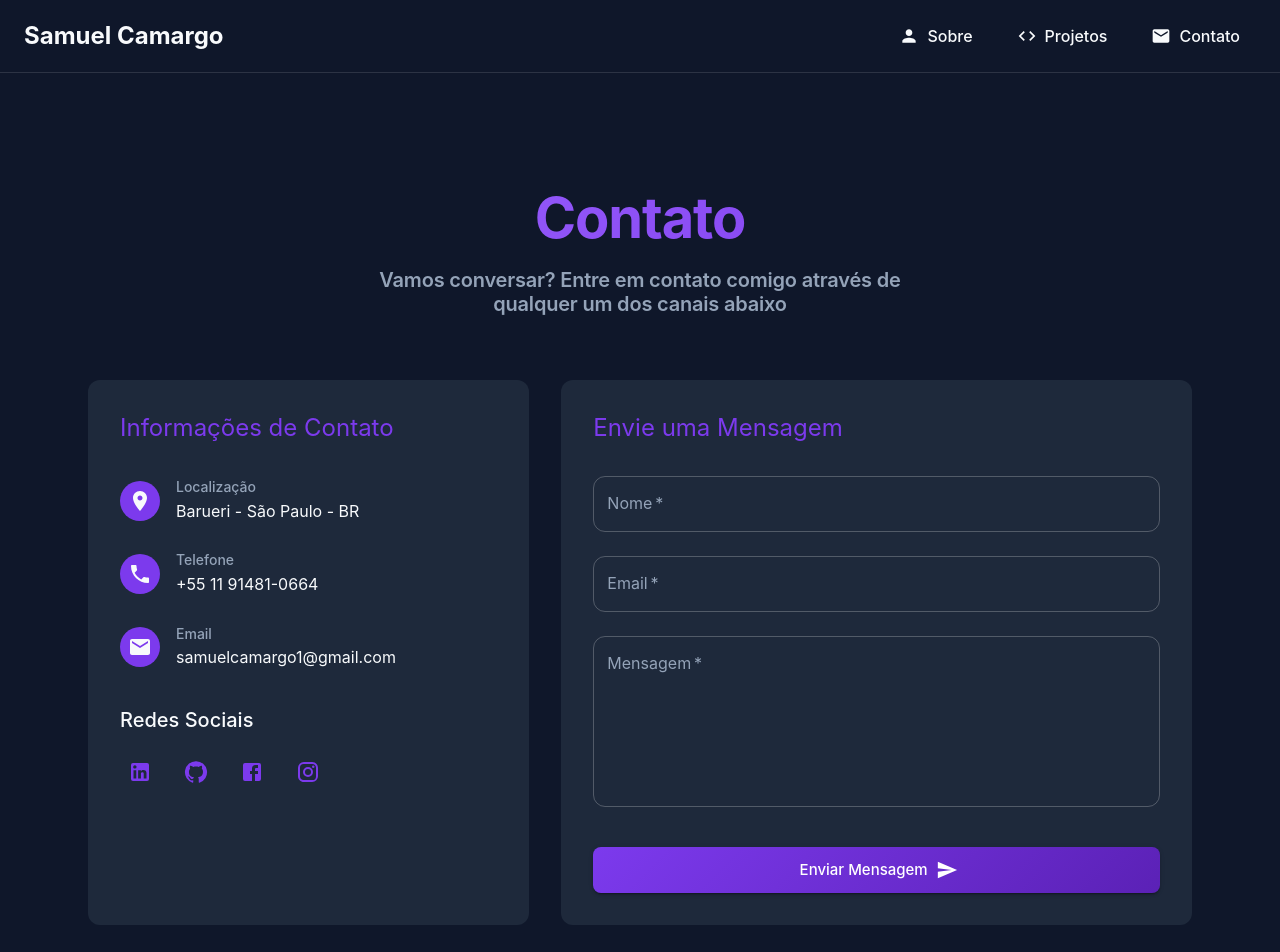
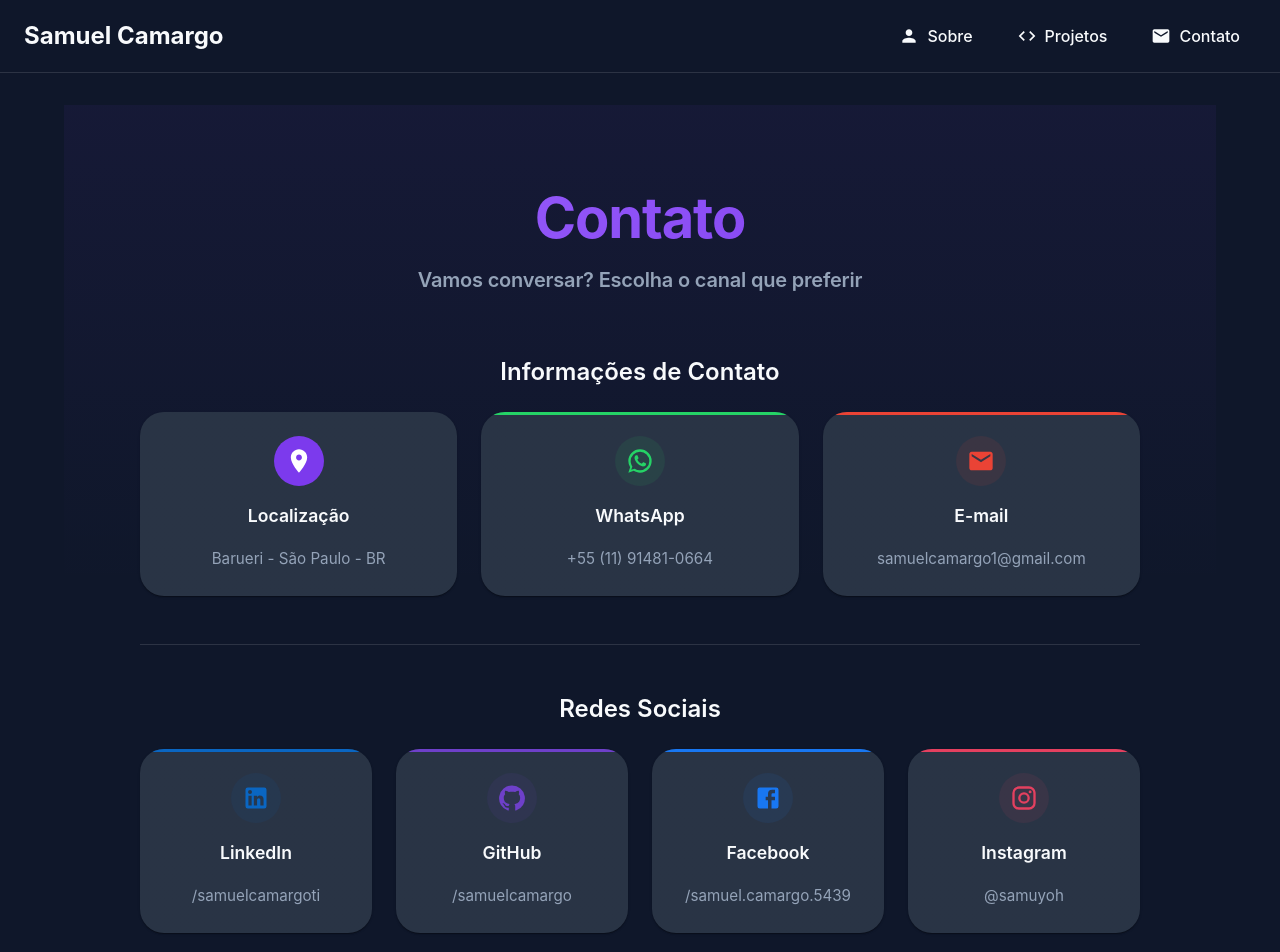
Before and after one commit to samuelcamargo/portfolio, a Next.js app: page /contact in a window 1280 px wide. Shown: the top 952 px of the page. Built offline with nearby package versions, Linux system fonts and the light colour scheme.

Commit message:
pagina de contato

```diff
--- a/src/app/contact/page.tsx
+++ b/src/app/contact/page.tsx
@@ -1,71 +1,86 @@
 'use client';
+
 import * as React from 'react';
-import { Container, Typography, Box, TextField, Button, Paper, Grid, IconButton, Tooltip } from '@mui/material';
-import { Send, Phone, Email, LocationOn, LinkedIn, GitHub, Facebook, Instagram } from '@mui/icons-material';
+import { Container, Typography, Box, useTheme, Paper, Grid, Divider } from '@mui/material';
+import { Email, LinkedIn, LocationOn, GitHub, Facebook, Instagram, WhatsApp } from '@mui/icons-material';
 
-const contactInfo = [
+export default function ContactPage() {
+  const theme = useTheme();
+
+  const mainContacts = [
     {
       icon: <LocationOn />,
-    label: 'Localização',
-    value: 'Barueri - São Paulo - BR'
+      title: 'Localização',
+      content: 'Barueri - São Paulo - BR',
+      color: theme.palette.primary.main
     },
     {
-    icon: <Phone />,
-    label: 'Telefone',
-    value: '+55 11 91481-0664'
+      icon: <WhatsApp />,
+      title: 'WhatsApp',
+      content: '+55 (11) 91481-0664',
+      href: 'https://wa.me/5511914810664',
+      color: '#25D366' // Cor oficial do WhatsApp
     },
     {
       icon: <Email />,
-    label: 'Email',
-    value: 'samuelcamargo1@gmail.com'
+      title: 'E-mail',
+      content: 'samuelcamargo1@gmail.com',
+      href: 'mailto:samuelcamargo1@gmail.com',
+      color: '#EA4335' // Cor do Gmail
     }
   ];
 
   const socialLinks = [
     {
-    name: 'LinkedIn',
       icon: <LinkedIn />,
-    url: 'https://www.linkedin.com/in/samuelcamargoti/'
+      title: 'LinkedIn',
+      content: '/samuelcamargoti',
+      href: 'https://www.linkedin.com/in/samuelcamargoti',
+      color: '#0A66C2'
     },
     {
-    name: 'GitHub',
       icon: <GitHub />,
-    url: 'https://github.com/samuelcamargo'
+      title: 'GitHub',
+      content: '/samuelcamargo',
+      href: 'https://github.com/samuelcamargo',
+      color: '#6e40c9'
     },
     {
-    name: 'Facebook',
       icon: <Facebook />,
-    url: 'https://www.facebook.com/samuel.camargo.5439'
+      title: 'Facebook',
+      content: '/samuel.camargo.5439',
+      href: 'https://www.facebook.com/samuel.camargo.5439',
+      color: '#1877F2'
     },
     {
-    name: 'Instagram',
       icon: <Instagram />,
-    url: 'https://www.instagram.com/samuyoh/'
+      title: 'Instagram',
+      content: '@samuyoh',
+      href: 'https://www.instagram.com/samuyoh/',
+      color: '#E4405F'
     }
   ];
 
-export default function ContactPage() {
-  const [formData, setFormData] = React.useState({
-    name: '',
-    email: '',
-    message: ''
-  });
-
-  const handleSubmit = (e: React.FormEvent) => {
-    e.preventDefault();
-    console.log('Form data:', formData);
-  };
-
-  const handleChange = (e: React.ChangeEvent<HTMLInputElement | HTMLTextAreaElement>) => {
-    const { name, value } = e.target;
-    setFormData(prev => ({
-      ...prev,
-      [name]: value
-    }));
-  };
-
   return (
-    <Container maxWidth="lg">
+    <Box
+      sx={{
+        bgcolor: 'background.default',
+        position: 'relative',
+        minHeight: '100vh',
+        pb: 8,
+        '&::before': {
+          content: '""',
+          position: 'absolute',
+          top: 0,
+          left: 0,
+          right: 0,
+          height: '50%',
+          background: `linear-gradient(180deg, ${theme.palette.primary.main}10 0%, transparent 100%)`,
+          zIndex: 0,
+        },
+      }}
+    >
+      <Container maxWidth="lg" sx={{ position: 'relative', zIndex: 1 }}>
         <Box sx={{ py: { xs: 6, md: 10 } }}>
           <Typography
             variant="h1"
@@ -73,7 +88,7 @@ export default function ContactPage() {
               fontSize: { xs: '2.5rem', md: '3.5rem' },
               textAlign: 'center',
               mb: 2,
-            background: 'linear-gradient(135deg, #9F67FF 0%, #7C3AED 100%)',
+              background: `linear-gradient(135deg, ${theme.palette.primary.light} 0%, ${theme.palette.primary.main} 100%)`,
               backgroundClip: 'text',
               WebkitBackgroundClip: 'text',
               color: 'transparent',
@@ -92,128 +107,204 @@ export default function ContactPage() {
               mb: { xs: 6, md: 8 },
             }}
           >
-          Vamos conversar? Entre em contato comigo através de qualquer um dos canais abaixo
+            Vamos conversar? Escolha o canal que preferir
           </Typography>
 
-        <Grid container spacing={4}>
-          <Grid item xs={12} md={5}>
-            <Paper elevation={0} sx={{ p: 4, height: '100%', bgcolor: 'background.paper' }}>
-              <Typography variant="h5" gutterBottom color="primary" sx={{ mb: 4 }}>
+          <Box sx={{ maxWidth: '1000px', mx: 'auto' }}>
+            <Typography
+              variant="h5"
+              sx={{
+                mb: 3,
+                fontWeight: 600,
+                textAlign: 'center',
+                color: 'text.primary',
+              }}
+            >
               Informações de Contato
             </Typography>
-
-              <Box sx={{ mb: 4 }}>
-                {contactInfo.map((info, index) => (
-                  <Box
-                    key={index}
+            <Grid container spacing={3} mb={6}>
+              {mainContacts.map((info, index) => (
+                <Grid item xs={12} sm={4} key={index}>
+                  <Paper
+                    component={info.href ? 'a' : 'div'}
+                    href={info.href}
+                    target={info.href?.startsWith('http') ? '_blank' : undefined}
+                    rel={info.href?.startsWith('http') ? 'noopener noreferrer' : undefined}
                     sx={{
+                      p: 3,
+                      height: '100%',
                       display: 'flex',
+                      flexDirection: 'column',
                       alignItems: 'center',
-                      mb: 3,
                       gap: 2,
+                      bgcolor: 'background.paper',
+                      borderRadius: 2,
+                      transition: 'all 0.3s ease',
+                      textDecoration: 'none',
+                      cursor: info.href ? 'pointer' : 'default',
+                      position: 'relative',
+                      overflow: 'hidden',
+                      '&::before': info.href ? {
+                        content: '""',
+                        position: 'absolute',
+                        top: 0,
+                        left: 0,
+                        right: 0,
+                        height: 3,
+                        bgcolor: info.color,
+                      } : {},
+                      '&:hover': info.href ? {
+                        transform: 'translateY(-4px)',
+                        boxShadow: theme.shadows[8],
+                        '& .MuiSvgIcon-root': {
+                          transform: 'scale(1.1)',
+                          color: info.color,
+                        }
+                      } : {},
                     }}
                   >
                     <Box
                       sx={{
-                        bgcolor: 'primary.main',
+                        display: 'flex',
+                        alignItems: 'center',
+                        justifyContent: 'center',
+                        width: 50,
+                        height: 50,
                         borderRadius: '50%',
-                        p: 1,
-                        display: 'flex',
+                        bgcolor: info.href ? `${info.color}15` : 'primary.main',
+                        color: info.href ? info.color : 'white',
+                        '& .MuiSvgIcon-root': {
+                          fontSize: '1.75rem',
+                          transition: 'all 0.3s ease',
+                        }
                       }}
                     >
                       {info.icon}
                     </Box>
-                    <Box>
-                      <Typography variant="subtitle2" color="text.secondary">
-                        {info.label}
+                    <Typography
+                      variant="h6"
+                      sx={{
+                        fontSize: '1.1rem',
+                        fontWeight: 600,
+                        textAlign: 'center',
+                        color: 'text.primary',
+                      }}
+                    >
+                      {info.title}
                     </Typography>
-                      <Typography>{info.value}</Typography>
-                    </Box>
-                  </Box>
+                    <Typography
+                      sx={{
+                        textAlign: 'center',
+                        color: 'text.secondary',
+                        fontSize: '0.95rem',
+                      }}
+                    >
+                      {info.content}
+                    </Typography>
+                  </Paper>
+                </Grid>
               ))}
-              </Box>
+            </Grid>
 
-              <Typography variant="h6" gutterBottom sx={{ mb: 2 }}>
+            <Divider sx={{ my: 6 }} />
+
+            <Typography
+              variant="h5"
+              sx={{
+                mb: 3,
+                fontWeight: 600,
+                textAlign: 'center',
+                color: 'text.primary',
+              }}
+            >
               Redes Sociais
             </Typography>
-              <Box sx={{ display: 'flex', gap: 2 }}>
-                {socialLinks.map((social) => (
-                  <Tooltip key={social.name} title={social.name} arrow>
-                    <IconButton
-                      color="primary"
+            <Grid container spacing={3}>
+              {socialLinks.map((social, index) => (
+                <Grid item xs={12} sm={6} md={3} key={index}>
+                  <Paper
                     component="a"
-                      href={social.url}
+                    href={social.href}
                     target="_blank"
                     rel="noopener noreferrer"
                     sx={{
+                      p: 3,
+                      height: '100%',
+                      display: 'flex',
+                      flexDirection: 'column',
+                      alignItems: 'center',
+                      gap: 2,
+                      bgcolor: 'background.paper',
+                      borderRadius: 2,
+                      transition: 'all 0.3s ease',
+                      textDecoration: 'none',
+                      cursor: 'pointer',
+                      overflow: 'hidden',
+                      position: 'relative',
+                      '&::before': {
+                        content: '""',
+                        position: 'absolute',
+                        top: 0,
+                        left: 0,
+                        right: 0,
+                        height: 3,
+                        bgcolor: social.color,
+                      },
                       '&:hover': {
-                          transform: 'translateY(-2px)',
+                        transform: 'translateY(-4px)',
+                        boxShadow: theme.shadows[8],
+                        '& .MuiSvgIcon-root': {
+                          transform: 'scale(1.1)',
+                          color: social.color,
+                        }
                       },
                     }}
                   >
+                    <Box
+                      sx={{
+                        display: 'flex',
+                        alignItems: 'center',
+                        justifyContent: 'center',
+                        width: 50,
+                        height: 50,
+                        borderRadius: '50%',
+                        bgcolor: `${social.color}15`,
+                        color: social.color,
+                        '& .MuiSvgIcon-root': {
+                          fontSize: '1.75rem',
+                          transition: 'all 0.3s ease',
+                        }
+                      }}
+                    >
                       {social.icon}
-                    </IconButton>
-                  </Tooltip>
-                ))}
                     </Box>
+                    <Typography
+                      variant="h6"
+                      sx={{
+                        fontSize: '1.1rem',
+                        fontWeight: 600,
+                        textAlign: 'center',
+                        color: 'text.primary',
+                      }}
+                    >
+                      {social.title}
+                    </Typography>
+                    <Typography
+                      sx={{
+                        textAlign: 'center',
+                        color: 'text.secondary',
+                        fontSize: '0.95rem',
+                      }}
+                    >
+                      {social.content}
+                    </Typography>
                   </Paper>
                 </Grid>
-
-          <Grid item xs={12} md={7}>
-            <Paper elevation={0} sx={{ p: 4, bgcolor: 'background.paper' }}>
-              <Typography variant="h5" gutterBottom color="primary" sx={{ mb: 4 }}>
-                Envie uma Mensagem
-              </Typography>
-              <Box
-                component="form"
-                onSubmit={handleSubmit}
-                sx={{
-                  display: 'flex',
-                  flexDirection: 'column',
-                  gap: 3,
-                }}
-              >
-                <TextField
-                  required
-                  fullWidth
-                  label="Nome"
-                  name="name"
-                  value={formData.name}
-                  onChange={handleChange}
-                />
-                <TextField
-                  required
-                  fullWidth
-                  label="Email"
-                  name="email"
-                  type="email"
-                  value={formData.email}
-                  onChange={handleChange}
-                />
-                <TextField
-                  required
-                  fullWidth
-                  label="Mensagem"
-                  name="message"
-                  multiline
-                  rows={6}
-                  value={formData.message}
-                  onChange={handleChange}
-                />
-                <Button
-                  type="submit"
-                  variant="contained"
-                  size="large"
-                  endIcon={<Send />}
-                  sx={{ mt: 2 }}
-                >
-                  Enviar Mensagem
-                </Button>
-              </Box>
-            </Paper>
-          </Grid>
+              ))}
             </Grid>
           </Box>
+        </Box>
       </Container>
+    </Box>
   );
 }
```
Lines whose indentation alone changed are shown as unchanged.
